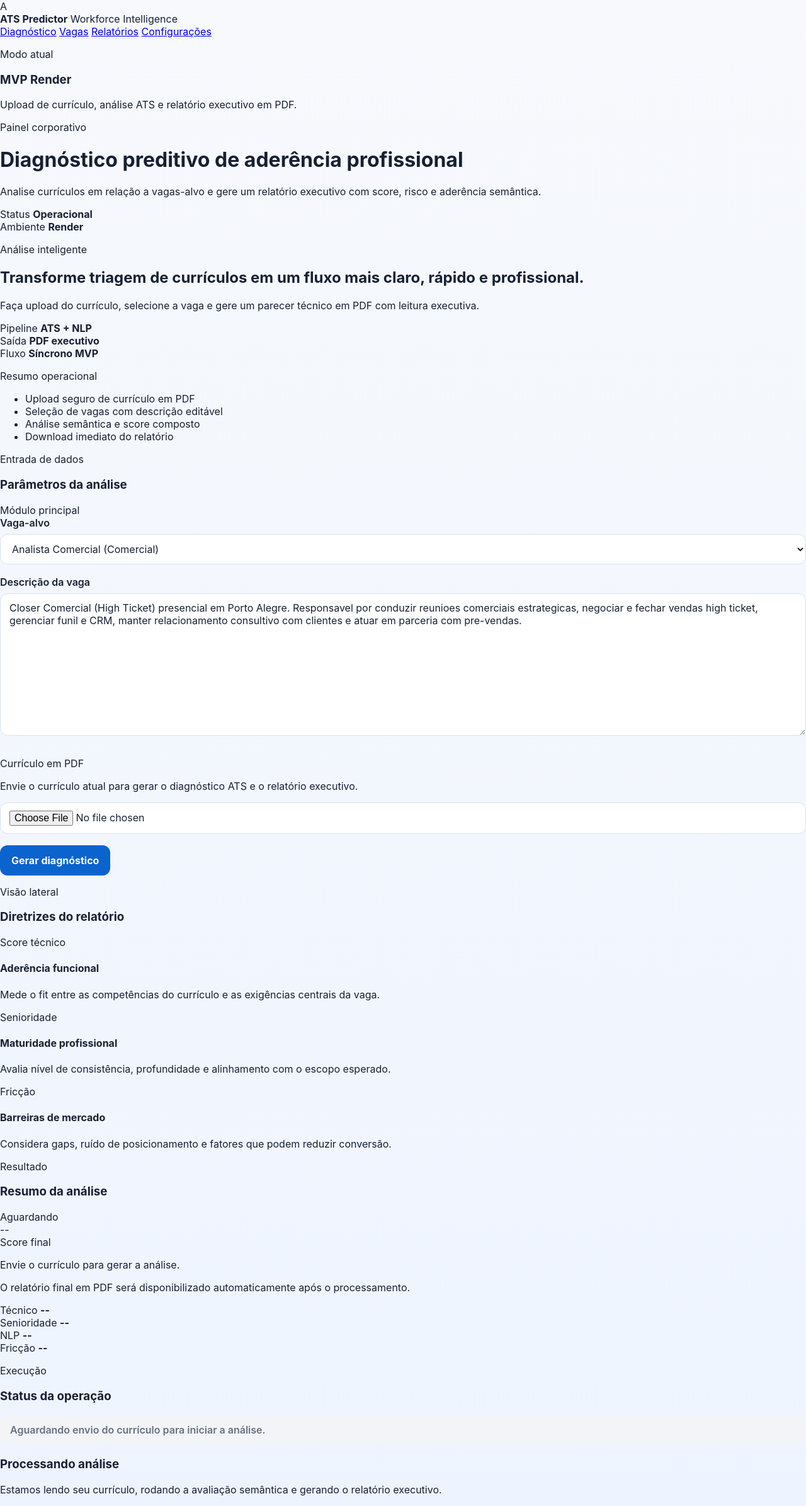
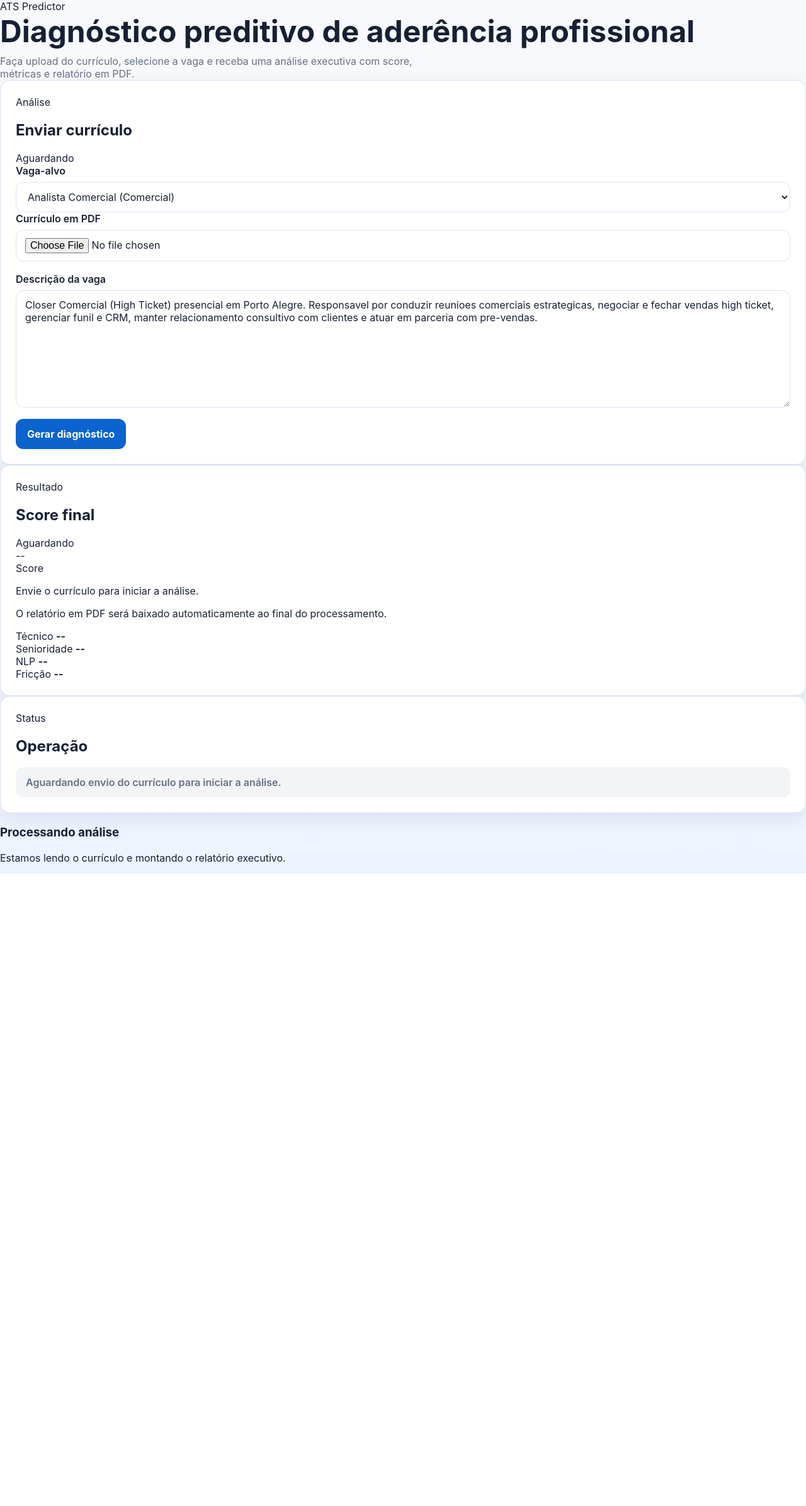
Before and after one commit to carpatia77/Cv-Matcher, a FastAPI app: page / in a window 1280 px wide. Shown: the whole page at 63% size. After the commit the page ends 1388 px from the top, so only its background shows below. Run offline with FastAPI, Linux system fonts and the light colour scheme.

Commit message:
Update index.html

```diff
--- a/app/templates/index.html
+++ b/app/templates/index.html
@@ -7,102 +7,35 @@
   <link rel="stylesheet" href="/static/style.css" />
 </head>
 <body>
-  <div class="app-shell">
-    <aside class="sidebar">
-      <div class="brand">
-        <div class="brand-mark">A</div>
+  <main class="page">
+    <section class="hero">
+      <div class="eyebrow">ATS Predictor</div>
+      <h1>Diagnóstico preditivo de aderência profissional</h1>
+      <p class="lead">
+        Faça upload do currículo, selecione a vaga e receba uma análise executiva com score, métricas e relatório em PDF.
+      </p>
+    </section>
+
+    <section class="card form-card">
+      <div class="card-head">
         <div>
-          <strong>ATS Predictor</strong>
-          <span>Workforce Intelligence</span>
+          <span class="section-tag">Análise</span>
+          <h2>Enviar currículo</h2>
         </div>
+        <span class="status-pill" id="statusPill">Aguardando</span>
       </div>
 
-      <nav class="side-nav">
-        <a class="active" href="#">Diagnóstico</a>
-        <a href="#">Vagas</a>
-        <a href="#">Relatórios</a>
-        <a href="#">Configurações</a>
-      </nav>
-
-      <div class="side-card">
-        <p class="side-label">Modo atual</p>
-        <h3>MVP Render</h3>
-        <p>Upload de currículo, análise ATS e relatório executivo em PDF.</p>
-      </div>
-    </aside>
-
-    <main class="main-content">
-      <header class="topbar">
-        <div>
-          <p class="eyebrow">Painel corporativo</p>
-          <h1>Diagnóstico preditivo de aderência profissional</h1>
-          <p class="subtext">
-            Analise currículos em relação a vagas-alvo e gere um relatório executivo com score, risco e aderência semântica.
-          </p>
-        </div>
-
-        <div class="topbar-meta">
-          <div class="meta-card">
-            <span>Status</span>
-            <strong>Operacional</strong>
-          </div>
-          <div class="meta-card">
-            <span>Ambiente</span>
-            <strong>Render</strong>
-          </div>
-        </div>
-      </header>
-
-      <section class="hero-grid">
-        <article class="hero-card hero-primary">
-          <div class="hero-copy">
-            <p class="eyebrow light">Análise inteligente</p>
-            <h2>Transforme triagem de currículos em um fluxo mais claro, rápido e profissional.</h2>
-            <p>
-              Faça upload do currículo, selecione a vaga e gere um parecer técnico em PDF com leitura executiva.
-            </p>
-          </div>
-          <div class="hero-stats">
-            <div class="stat">
-              <span>Pipeline</span>
-              <strong>ATS + NLP</strong>
-            </div>
-            <div class="stat">
-              <span>Saída</span>
-              <strong>PDF executivo</strong>
-            </div>
-            <div class="stat">
-              <span>Fluxo</span>
-              <strong>Síncrono MVP</strong>
-            </div>
-          </div>
-        </article>
-
-        <article class="hero-card hero-soft">
-          <p class="eyebrow">Resumo operacional</p>
-          <ul class="summary-list">
-            <li>Upload seguro de currículo em PDF</li>
-            <li>Seleção de vagas com descrição editável</li>
-            <li>Análise semântica e score composto</li>
-            <li>Download imediato do relatório</li>
-          </ul>
-        </article>
-      </section>
-
-      <section class="content-grid">
-        <section class="panel form-panel">
-          <div class="panel-header">
-            <div>
-              <p class="eyebrow">Entrada de dados</p>
-              <h3>Parâmetros da análise</h3>
-            </div>
-            <span class="panel-tag">Módulo principal</span>
-          </div>
-
-          <form id="atsForm" class="ats-form">
+      <form id="atsForm" class="form">
+        <div class="grid-2">
           <div class="field">
             <label for="job_id">Vaga-alvo</label>
             <select id="job_id" name="job_id"></select>
+          </div>
+
+          <div class="field">
+            <label for="cv_file">Currículo em PDF</label>
+            <input id="cv_file" name="cv_file" type="file" accept=".pdf" required />
+          </div>
         </div>
 
         <div class="field">
@@ -110,19 +43,9 @@
           <textarea
             id="descricao_customizada"
             name="descricao_customizada"
-                rows="10"
+            rows="8"
             placeholder="A descrição da vaga será preenchida automaticamente, mas pode ser editada."
           ></textarea>
-            </div>
-
-            <div class="upload-box">
-              <div class="upload-copy">
-                <p class="upload-title">Currículo em PDF</p>
-                <p class="upload-subtitle">
-                  Envie o currículo atual para gerar o diagnóstico ATS e o relatório executivo.
-                </p>
-              </div>
-              <input id="cv_file" name="cv_file" type="file" accept=".pdf" required />
         </div>
 
         <div class="actions">
@@ -134,74 +57,44 @@
       </form>
     </section>
 
-        <aside class="panel info-panel">
-          <div class="panel-header">
+    <section class="results">
+      <article class="card score-card">
+        <div class="card-head">
           <div>
-              <p class="eyebrow">Visão lateral</p>
-              <h3>Diretrizes do relatório</h3>
+            <span class="section-tag">Resultado</span>
+            <h2>Score final</h2>
           </div>
+          <span id="resultPill" class="status-pill neutral">Aguardando</span>
         </div>
 
-          <div class="info-stack">
-            <div class="info-card">
-              <span class="info-kicker">Score técnico</span>
-              <h4>Aderência funcional</h4>
-              <p>Mede o fit entre as competências do currículo e as exigências centrais da vaga.</p>
+        <div class="score-layout">
+          <div class="score-ring">
+            <div id="scoreNumber" class="score-number">--</div>
+            <div class="score-label">Score</div>
           </div>
 
-            <div class="info-card">
-              <span class="info-kicker">Senioridade</span>
-              <h4>Maturidade profissional</h4>
-              <p>Avalia nível de consistência, profundidade e alinhamento com o escopo esperado.</p>
-            </div>
-
-            <div class="info-card">
-              <span class="info-kicker">Fricção</span>
-              <h4>Barreiras de mercado</h4>
-              <p>Considera gaps, ruído de posicionamento e fatores que podem reduzir conversão.</p>
-            </div>
-          </div>
-        </aside>
-      </section>
-
-      <section class="result-grid">
-        <article class="panel result-card">
-          <div class="panel-header">
-            <div>
-              <p class="eyebrow">Resultado</p>
-              <h3>Resumo da análise</h3>
-            </div>
-            <span id="resultPill" class="panel-tag neutral">Aguardando</span>
-          </div>
-
-          <div class="score-wrap">
-            <div class="score-ring">
-              <div id="scoreNumber" class="score-number">--</div>
-              <div class="score-label">Score final</div>
-            </div>
-
-            <div class="score-copy">
+          <div class="result-copy">
             <p id="resultHeadline" class="result-headline">
-                Envie o currículo para gerar a análise.
+              Envie o currículo para iniciar a análise.
             </p>
             <p id="resultDetail" class="result-detail">
-                O relatório final em PDF será disponibilizado automaticamente após o processamento.
+              O relatório em PDF será baixado automaticamente ao final do processamento.
             </p>
 
-              <div class="metric-row">
-                <div class="metric-box">
+            <div class="metrics">
+              <div class="metric">
                 <span>Técnico</span>
                 <strong id="metricTech">--</strong>
               </div>
-                <div class="metric-box">
+              <div class="metric">
                 <span>Senioridade</span>
                 <strong id="metricSenior">--</strong>
               </div>
-                <div class="metric-box">
+              <div class="metric">
                 <span>NLP</span>
                 <strong id="metricNlp">--</strong>
               </div>
-                <div class="metric-box">
+              <div class="metric">
                 <span>Fricção</span>
                 <strong id="metricFriction">--</strong>
               </div>
@@ -209,25 +102,24 @@
           </div>
         </div>
       </article>
-      </section>
 
-      <section class="status-panel">
-        <div class="status-header">
+      <article class="card status-card">
+        <div class="card-head">
           <div>
-            <p class="eyebrow">Execução</p>
-            <h3>Status da operação</h3>
+            <span class="section-tag">Status</span>
+            <h2>Operação</h2>
           </div>
         </div>
         <div id="status" class="status idle">Aguardando envio do currículo para iniciar a análise.</div>
+      </article>
     </section>
   </main>
-  </div>
 
   <div id="overlay" class="overlay hidden">
     <div class="overlay-card">
       <div class="spinner-large"></div>
       <h3>Processando análise</h3>
-      <p>Estamos lendo seu currículo, rodando a avaliação semântica e gerando o relatório executivo.</p>
+      <p>Estamos lendo o currículo e montando o relatório executivo.</p>
     </div>
   </div>
 
@@ -263,17 +155,23 @@
       status.textContent = message;
     }
 
+    function setPills(text, type) {
+      const statusPill = document.getElementById('statusPill');
+      const resultPill = document.getElementById('resultPill');
+      statusPill.className = `status-pill ${type}`;
+      resultPill.className = `status-pill ${type}`;
+      statusPill.textContent = text;
+      resultPill.textContent = text;
+    }
+
     function setResult(score, headline, detail, pillType = 'neutral') {
-      const scoreNumber = document.getElementById('scoreNumber');
-      const resultHeadline = document.getElementById('resultHeadline');
-      const resultDetail = document.getElementById('resultDetail');
-      const resultPill = document.getElementById('resultPill');
-
-      scoreNumber.textContent = score !== null ? score : '--';
-      resultHeadline.textContent = headline || 'Envie o currículo para gerar a análise.';
-      resultDetail.textContent = detail || 'O relatório final em PDF será disponibilizado automaticamente após o processamento.';
-      resultPill.className = `panel-tag ${pillType}`;
-      resultPill.textContent = pillType === 'success' ? 'Concluído' : pillType === 'warning' ? 'Atenção' : pillType === 'error' ? 'Falha' : 'Aguardando';
+      document.getElementById('scoreNumber').textContent = score !== null ? score : '--';
+      document.getElementById('resultHeadline').textContent = headline || 'Envie o currículo para iniciar a análise.';
+      document.getElementById('resultDetail').textContent = detail || 'O relatório em PDF será baixado automaticamente ao final do processamento.';
+      setPills(
+        pillType === 'success' ? 'Concluído' : pillType === 'warning' ? 'Atenção' : pillType === 'error' ? 'Falha' : 'Aguardando',
+        pillType
+      );
     }
 
     function setMetrics({ tech = '--', senior = '--', nlp = '--', friction = '--' } = {}) {
@@ -289,14 +187,14 @@
 
     document.getElementById('atsForm').addEventListener('submit', async (e) => {
       e.preventDefault();
-      const formEl = e.target;
+
       const submitBtn = document.getElementById('submitBtn');
-      const formData = new FormData(formEl);
+      const formData = new FormData(e.target);
 
       submitBtn.disabled = true;
       submitBtn.classList.add('loading');
       showOverlay(true);
-      setStatus('Processando análise... isso pode levar de 20 a 60 segundos.', 'loading');
+      setStatus('Processando análise...', 'loading');
       setResult(null, 'Processando a solicitação.', 'O sistema está executando a análise neural.', 'neutral');
 
       try {
@@ -332,9 +230,7 @@
         });
 
         const pdfRes = await fetch(data.download_url);
-        if (!pdfRes.ok) {
-          throw new Error('Análise concluída, mas não foi possível baixar o PDF.');
-        }
+        if (!pdfRes.ok) throw new Error('Análise concluída, mas não foi possível baixar o PDF.');
 
         const blob = await pdfRes.blob();
         const url = window.URL.createObjectURL(blob);
@@ -356,7 +252,6 @@
     });
 
     loadJobs();
-    setResult(null, 'Envie o currículo para gerar a análise.', 'O relatório final em PDF será disponibilizado automaticamente após o processamento.', 'neutral');
   </script>
 </body>
 </html>
```
Lines whose indentation alone changed are shown as unchanged.
